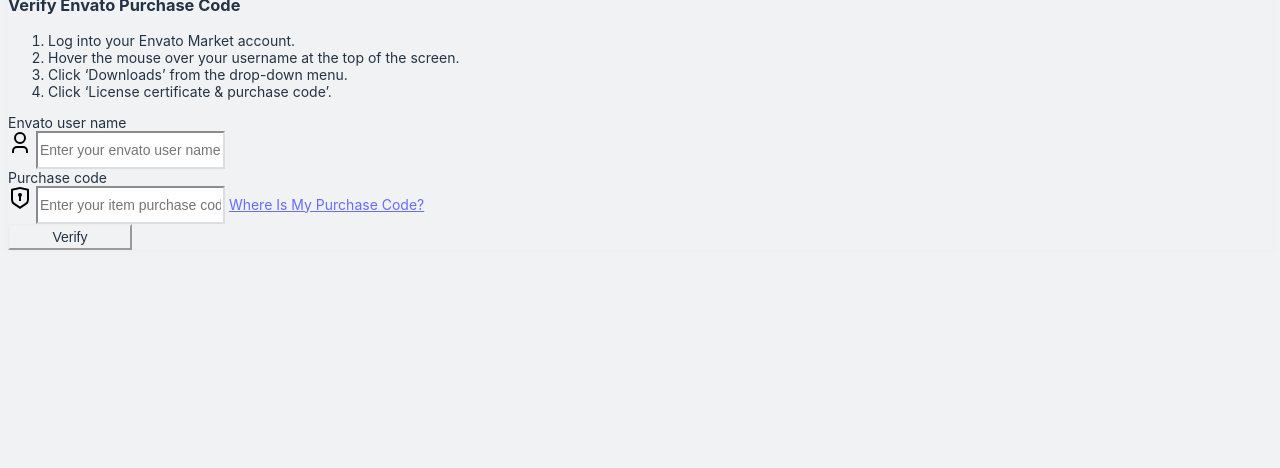
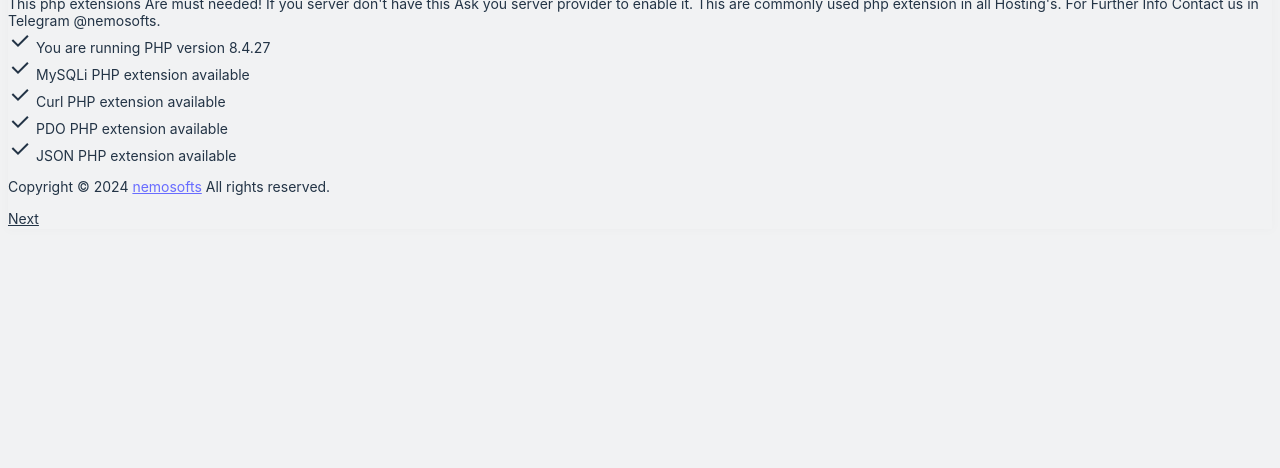
Before and after one commit to hassanaitoundjar/IPTVSMARTESRPRO, a PHP site: page /install/index.php?step=0 in a window 1280 px wide. Shown: the part 332-800 px from the top of the page. Run offline with PHP 8.4, Linux system fonts and the light colour scheme; data that the repository does not hold is empty.

Commit message:
index.php

```diff
--- a/install/index.php
+++ b/install/index.php
@@ -211,7 +211,7 @@
         						</div>
     					    </div>
 
-					    <?php break; case "0": ?>
+
 
                             <?php
                               $license_code = null;
@@ -325,50 +325,8 @@
 
                             <?php }else{ ?>
 
-                                <div class="card__image">
-        							<img src="https://assets.nemosofts.com/install/images/verified.png" alt="">
-        						</div>
-        						<div class="card__content">
-        							<div class="card__content__head">
-        								<h3 class="card__title">
-        									<span>Verify Envato Purchase Code</span>
-        								</h3>
-        								<ol class="card__fade">
-        									<li>Log into your Envato Market account.</li>
-        									<li>Hover the mouse over your username at the top of the screen.</li>
-        									<li>Click ‘Downloads’ from the drop-down menu.</li>
-        									<li>Click ‘License certificate & purchase code’.</li>
-        								</ol>
-        							</div>
-        							<div class="card__fade">
-        							    <form action="index.php?step=0" method="POST">
-            								<div class="mb-48">
-            									<label for="name" class="form-label">Envato user name</label>
-            									<div class="form-group">
-            										<svg class="form-group__icon" xmlns="http://www.w3.org/2000/svg" viewBox="0 0 24 24" width="24" height="24">
-            											<path fill="none" d="M0 0h24v24H0z"/>
-            											<path d="M20 22h-2v-2a3 3 0 0 0-3-3H9a3 3 0 0 0-3 3v2H4v-2a5 5 0 0 1 5-5h6a5 5 0 0 1 5 5v2zm-8-9a6 6 0 1 1 0-12 6 6 0 0 1 0 12zm0-2a4 4 0 1 0 0-8 4 4 0 0 0 0 8z"/>
-            										</svg>
-            										<input class="form-control" type="text" placeholder="Enter your envato user name" name="client" autocomplete="off" required>
-            									</div>
-            									<label for="code" class="form-label">Purchase code</label>
-            									<div class="form-group">
-            										<svg class="form-group__icon" xmlns="http://www.w3.org/2000/svg" viewBox="0 0 24 24" width="24" height="24">
-            											<path fill="none" d="M0 0h24v24H0z"/>
-            											<path d="M12 1l8.217 1.826a1 1 0 0 1 .783.976v9.987a6 6 0 0 1-2.672 4.992L12 23l-6.328-4.219A6 6 0 0 1 3 13.79V3.802a1 1 0 0 1 .783-.976L12 1zm0 2.049L5 4.604v9.185a4 4 0 0 0 1.781 3.328L12 20.597l5.219-3.48A4 4 0 0 0 19 13.79V4.604L12 3.05zM12 7a2 2 0 0 1 1.001 3.732L13 15h-2v-4.268A2 2 0 0 1 12 7z"/>
-            										</svg>
-            										<input class="form-control mb-8" type="text" placeholder="Enter your item purchase code" name="license" autocomplete="off" required>
-            										<a href="https://help.market.envato.com/hc/en-us/articles/202822600-Where-Is-My-Purchase-Code" class="text-red" target="_blank">Where Is My Purchase Code?</a>
-            									</div>
-            								</div>
-            								<div class="card__content__foot">
-            									<div class="text-right">
-            									    <button type="submit" class="btn btn--primary btn--slide" style="min-width: 124px;">Verify</button>
-            									</div>
-            								</div>
-        								</form>
-        							</div>
-        						</div>
+
+
 
                             <?php } ?>
 
```
